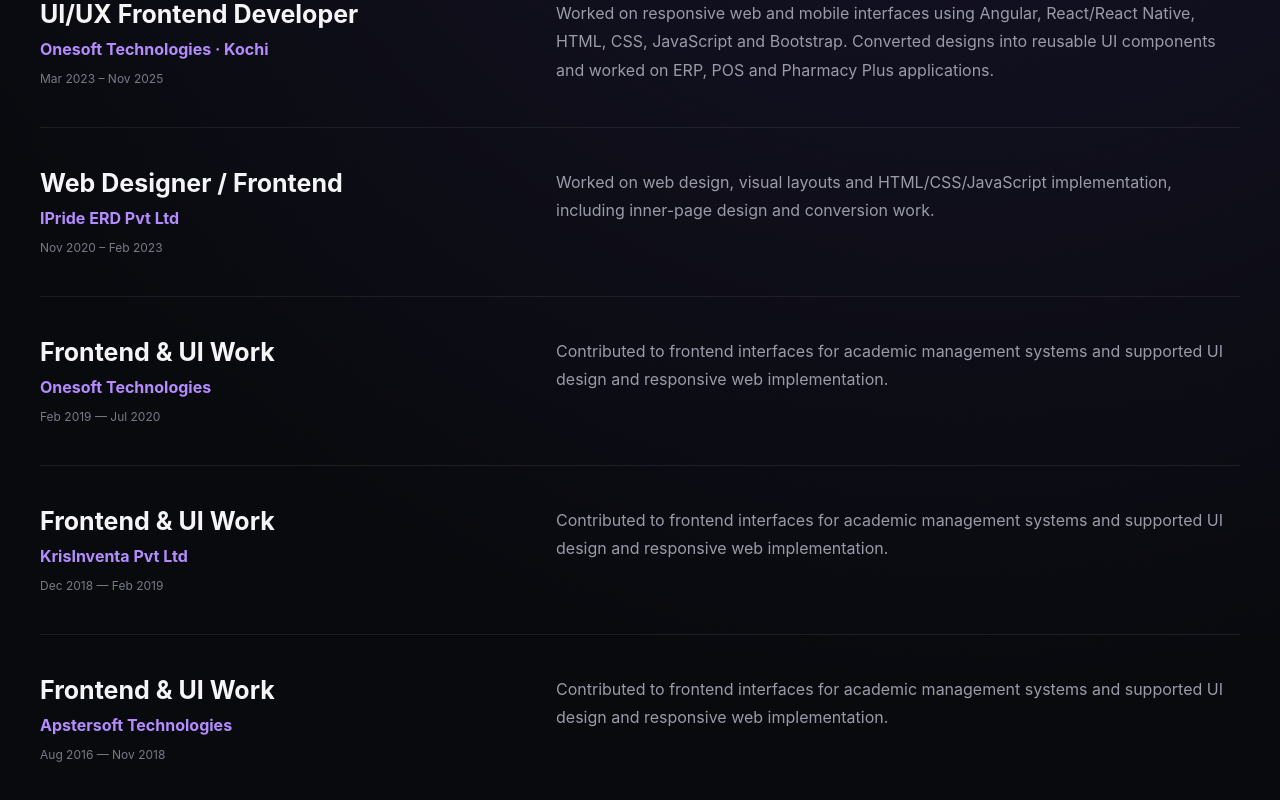
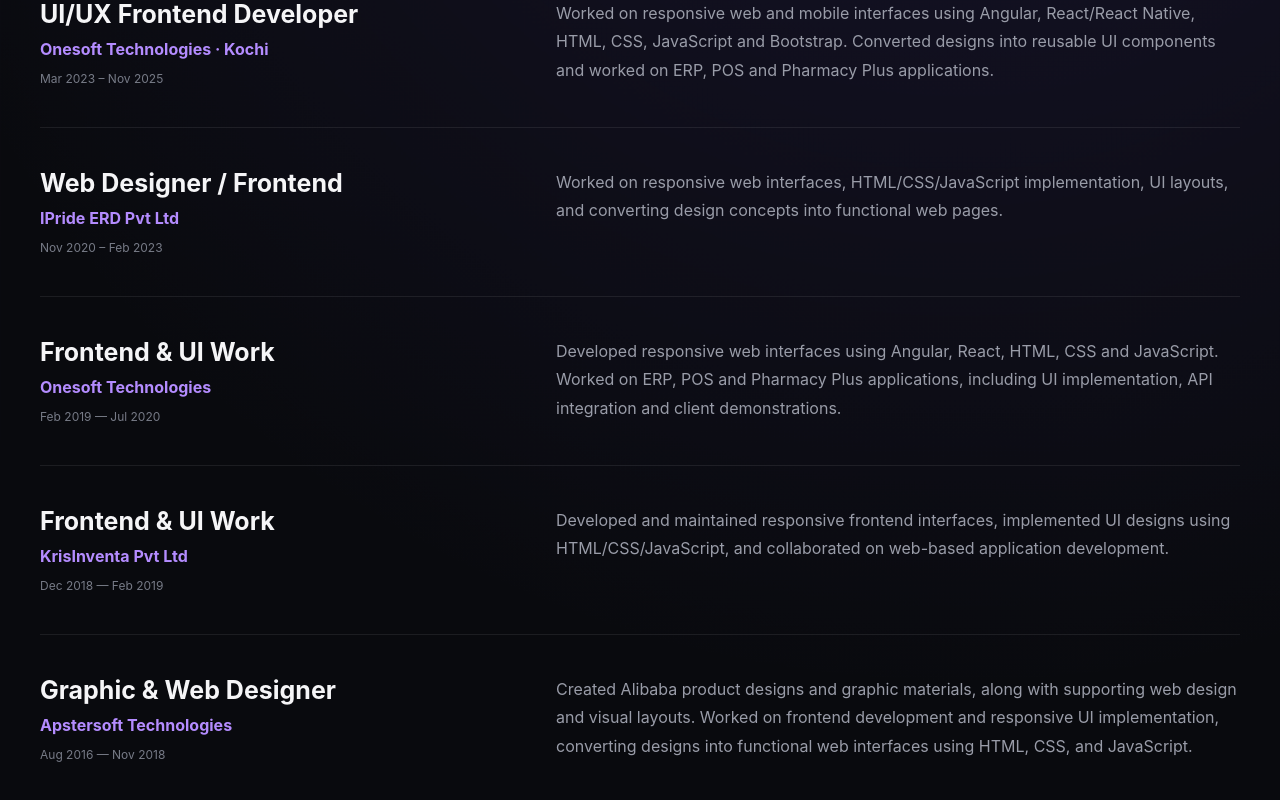
Before and after one commit to vksruthinlal/Portfolio, a React app: page / in a window 1280 px wide. Shown: the part 2262-3062 px from the top of the page. Built offline with nearby package versions, Linux system fonts and the light colour scheme; the HTML template or start-up script is replaced by a standard one.

Commit message:
update project area

```diff
--- a/src/App.jsx
+++ b/src/App.jsx
@@ -215,9 +215,8 @@
               </div>
 
               <p>
-                Worked on web design, visual layouts and HTML/CSS/JavaScript
-                implementation, including inner-page design and conversion
-                work.
+                Worked on responsive web interfaces, HTML/CSS/JavaScript implementation,
+                UI layouts, and converting design concepts into functional web pages.
               </p>
             </div>
 
@@ -229,8 +228,9 @@
               </div>
 
               <p>
-                Contributed to frontend interfaces for academic management
-                systems and supported UI design and responsive web implementation.
+                Developed responsive web interfaces using Angular, React, HTML, CSS and JavaScript.
+                Worked on ERP, POS and Pharmacy Plus applications, including UI implementation,
+                API integration and client demonstrations.
               </p>
             </div>
 
@@ -242,21 +242,25 @@
               </div>
 
               <p>
-                Contributed to frontend interfaces for academic management
-                systems and supported UI design and responsive web implementation.
+                Developed and maintained responsive frontend interfaces, implemented
+                UI designs using HTML/CSS/JavaScript, and collaborated on web-based
+                application development.
               </p>
             </div>
 
             <div className="experience-item">
               <div>
-                <h3>Frontend & UI Work</h3>
+                <h3>Graphic & Web Designer</h3>
                 <p className="company">Apstersoft Technologies</p>
                 <span className="date">Aug 2016 — Nov 2018</span>
               </div>
 
               <p>
-                Contributed to frontend interfaces for academic management systems and supported
-                UI design and responsive web implementation.
+                Created Alibaba product designs and graphic materials,
+                along with supporting web design and visual layouts.
+                Worked on frontend development and responsive UI implementation,
+                converting designs into functional web interfaces using HTML, CSS,
+                and JavaScript.
               </p>
             </div>
           </div>
```
